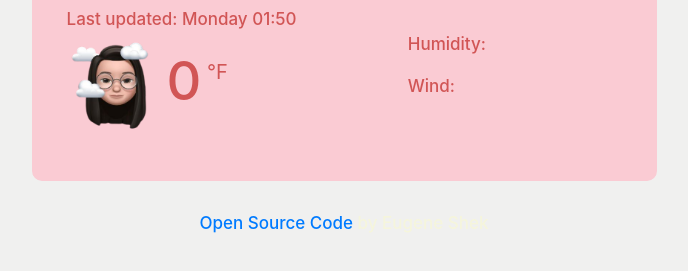
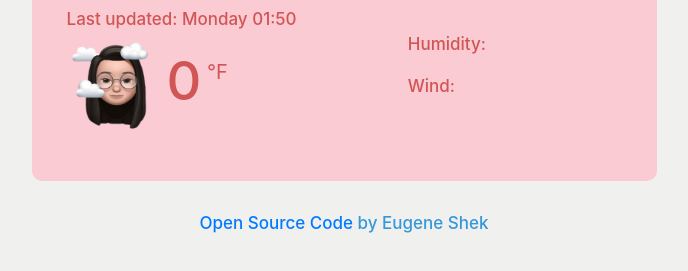
Before and after one commit to Shekeugene/Plus-Final-Assignment, a plain HTML site: page index.html in a window 1280 px wide. Shown: the part 189-460 px from the top of the page, without its empty margins (296-984 px from the left). Drawn offline with nearby package versions, Linux system fonts and the light colour scheme.

Commit message:
update the github link

```diff
--- a/index.html
+++ b/index.html
@@ -47,7 +47,7 @@
     <div class="weather-forecast">
         </div>
 </div>
-<p class="signature"><a href="https://github.com/Shekeugene/Eugene-Weather-APP">Open Source Code </a> by Eugene Shek</p>
+<p class="signature"><a href="https://github.com/Shekeugene/Plus-Final-Assignment">Open Source Code</a> by Eugene Shek</p>
 <script src="api.js"></script>
 </body>
 </html>
--- a/styles.css
+++ b/styles.css
@@ -56,7 +56,7 @@ li:first-letter {
  }
 
 .signature{
-    color: beige;
+    color: #3498db;
     text-align: center;
 }
 
```
